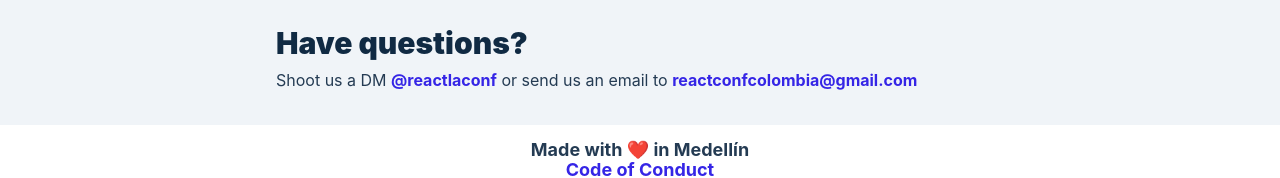
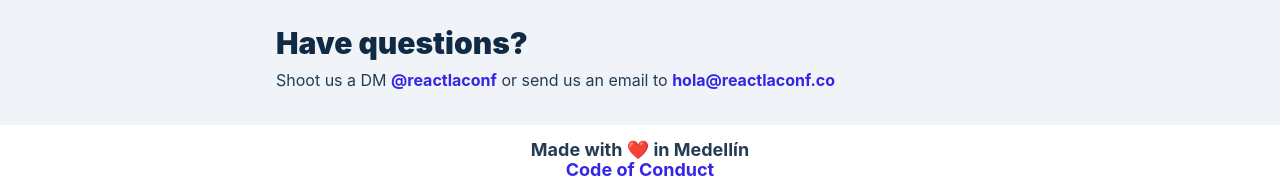
Before and after one commit to reactlaconferencia/website, a Next.js app: page / in a window 1280 px wide. Shown: the part 3998-4176 px from the top of the page. Built offline with nearby package versions, Linux system fonts and the light colour scheme.

Commit message:
Update contact email

```diff
--- a/components/AboutMedellin.js
+++ b/components/AboutMedellin.js
@@ -75,8 +75,8 @@
           @reactlaconf
         </Accent>{' '}
         or send us an email to{' '}
-        <Accent as="a" href="mailto:reactconfcolombia@gmail.com">
-          reactconfcolombia@gmail.com
+        <Accent as="a" href="mailto:hola@reactlaconf.co">
+          hola@reactlaconf.co
         </Accent>
       </Paragraph>
     </SectionInverted>
--- a/components/CodeOfConduct.js
+++ b/components/CodeOfConduct.js
@@ -76,8 +76,8 @@
           @simonhoyosdev
         </Accent>
         , or you can send us an email to{' '}
-        <Accent href="mailto:reactconfcolombia@gmail.com" as="a">
-          reactconfcolombia@gmail.com
+        <Accent href="mailto:hola@reactlaconf.co" as="a">
+          hola@reactlaconf.co
         </Accent>{' '}
         we will guarantee 100% confidentiality. <br /> At the conference, you
         can reach out to any of the organizers, we're here to help you!
```
